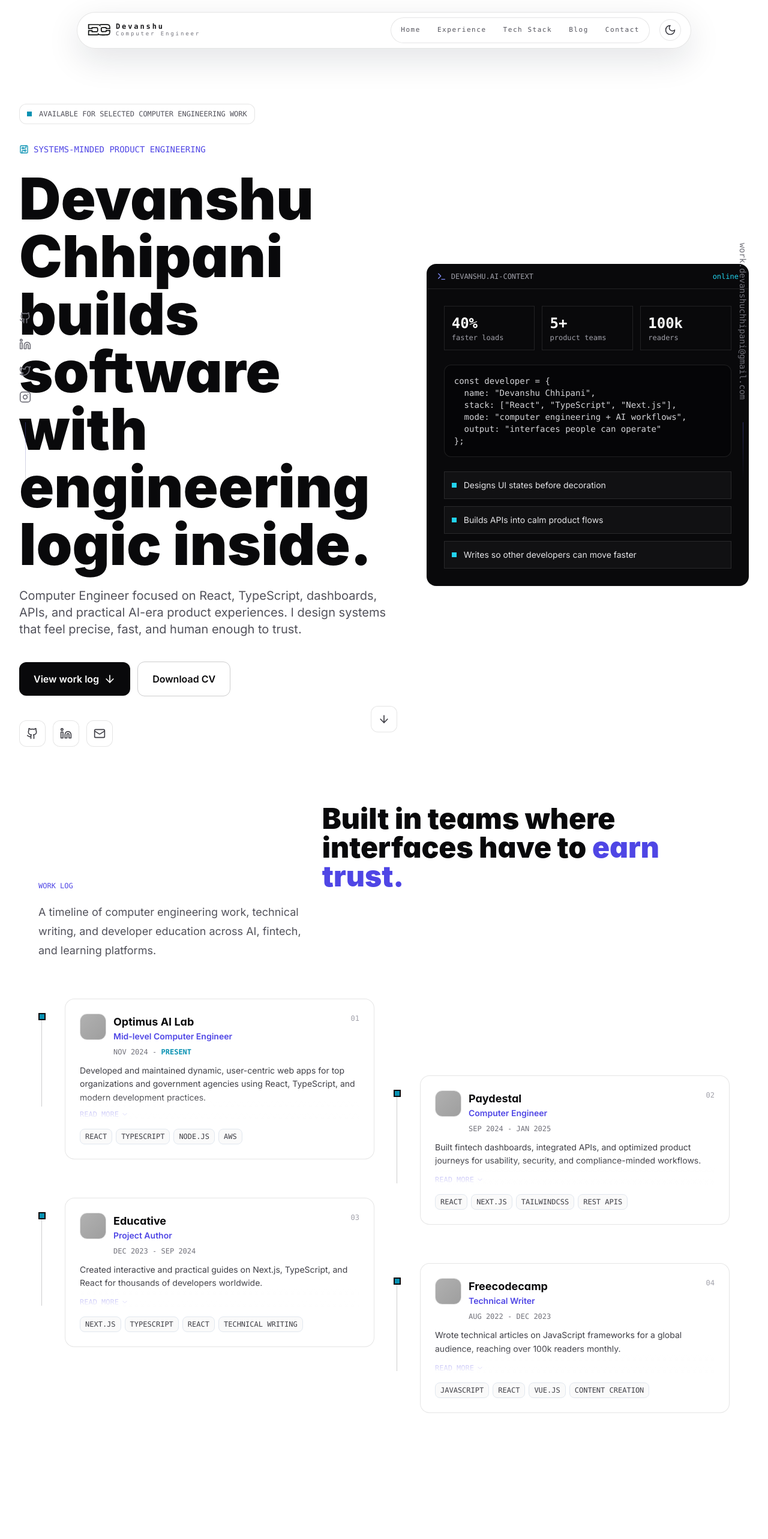
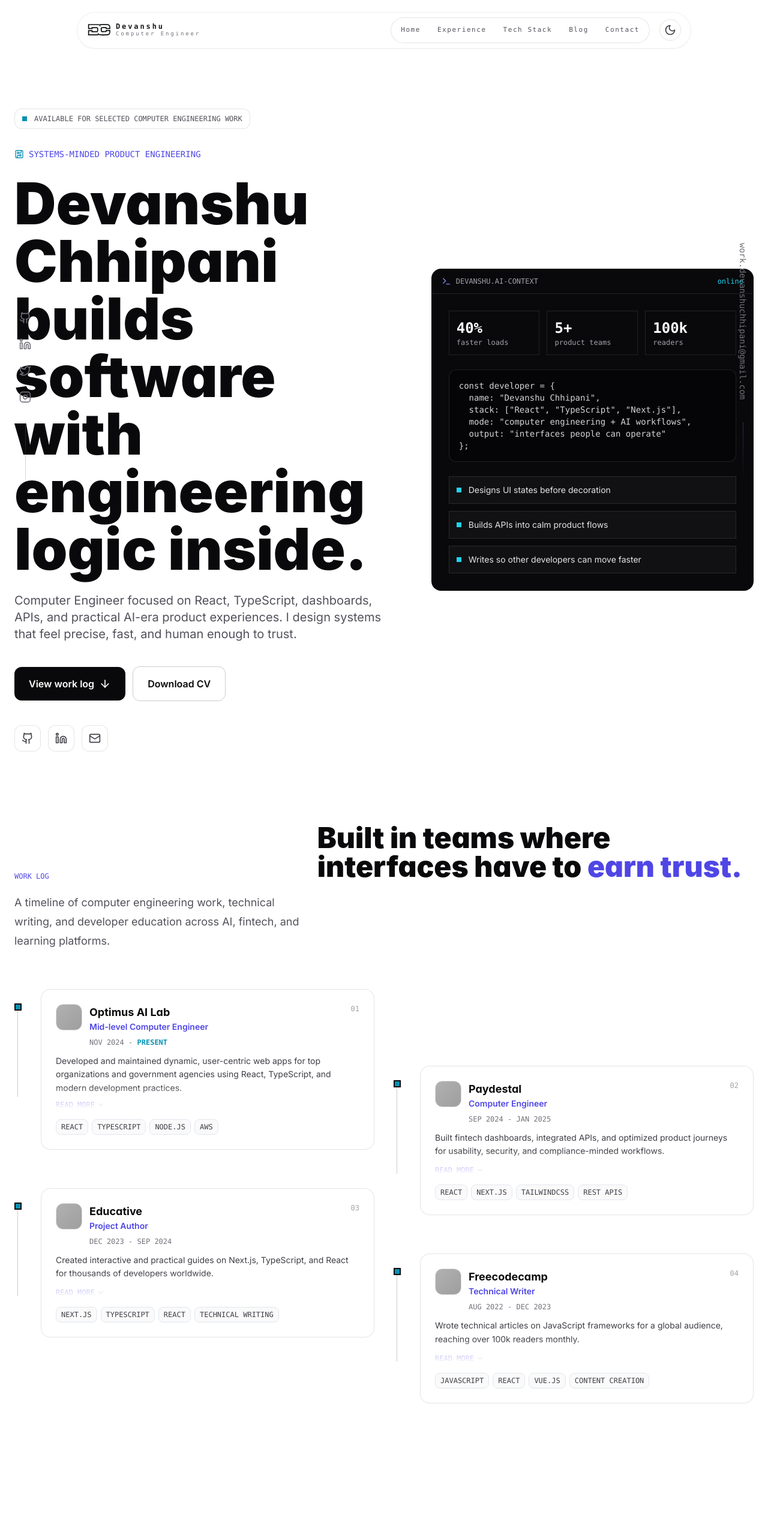
Before and after one commit to devanshu1010/devanshu-chhipani, a React (Vite) app: page / in a window 1280 px wide. Shown: the top 2566 px of the page at 60% size. Built offline with nearby package versions, Linux system fonts and the light colour scheme; grey boxes are pictures that could not be loaded; a web font is replaced by a local one.

Commit message:
Changes
Co-authored-by: devanshu1010 <96529796+devanshu1010@users.noreply.github.com>

```diff
--- a/src/components/Blog.tsx
+++ b/src/components/Blog.tsx
@@ -30,8 +30,8 @@ const blogPosts = [
 
 const Blog = () => {
   return (
-    <section id="blog" className="relative overflow-hidden px-4 py-20 sm:px-6 md:py-28 lg:px-8">
-      <div className="relative mx-auto max-w-7xl">
+    <section id="blog" className="section-y relative overflow-hidden">
+      <div className="container-page relative">
         <div className="mb-12 grid gap-5 lg:grid-cols-[0.7fr_1.3fr] lg:items-end">
           <p className="font-mono text-xs uppercase text-indigo-600 dark:text-indigo-400">Field notes</p>
           <h2 className="text-4xl font-black leading-tight tracking-normal text-zinc-950 dark:text-white sm:text-5xl">
--- a/src/components/Contact.tsx
+++ b/src/components/Contact.tsx
@@ -8,8 +8,8 @@ const contactItems = [
 
 const Contact = () => {
   return (
-    <section id="contact" className="relative px-4 py-20 sm:px-6 lg:px-8">
-      <div className="mx-auto max-w-6xl">
+    <section id="contact" className="section-y relative">
+      <div className="container-page">
         <div className="mb-12 grid gap-5 lg:grid-cols-[0.8fr_1.2fr] lg:items-end">
           <p className="font-mono text-xs uppercase text-indigo-600 dark:text-indigo-400">Contact protocol</p>
           <h2 className="text-4xl font-black leading-tight tracking-normal text-zinc-950 dark:text-white sm:text-5xl">
--- a/src/components/Experience.tsx
+++ b/src/components/Experience.tsx
@@ -149,8 +149,8 @@ const ExperienceCard: React.FC<ExperienceCardProps> = ({ exp, index }) => {
 
 const Experience = () => {
   return (
-    <section id="experience" className="relative overflow-hidden px-3 py-16 sm:px-6 md:py-24 lg:px-8">
-      <div className="relative mx-auto max-w-6xl">
+    <section id="experience" className="section-y relative overflow-hidden">
+      <div className="container-page relative">
         <div className="mb-12 grid gap-5 md:mb-16 lg:grid-cols-[0.8fr_1.2fr] lg:items-end">
           <p className="font-mono text-xs uppercase text-indigo-600 dark:text-indigo-400">Work log</p>
           <h2 className="text-4xl font-black leading-tight tracking-normal text-zinc-950 dark:text-white sm:text-5xl">
--- a/src/components/Header.tsx
+++ b/src/components/Header.tsx
@@ -49,7 +49,7 @@ const Header = () => {
     <div className="sticky left-0 top-4 z-50 flex w-full justify-center px-3 pointer-events-none sm:top-5">
       <header className="pointer-events-auto w-full max-w-5xl">
         <nav
-          className="relative mx-auto flex items-center justify-between gap-4 rounded-full border border-black/10 bg-white/75 px-3 py-2 shadow-[0_18px_55px_rgba(15,23,42,0.12)] backdrop-blur-md dark:border-white/10 dark:bg-black/75 dark:shadow-[0_18px_55px_rgba(0,0,0,0.42)] sm:px-4"
+          className="relative mx-auto flex items-center justify-between gap-4 rounded-full border border-black/[0.06] bg-white/80 px-3 py-2 shadow-sm backdrop-blur-md dark:border-white/[0.08] dark:bg-black/80 sm:px-4"
         >
           <div className="flex-shrink-0 flex items-center">
             <button
--- a/src/components/Hero.tsx
+++ b/src/components/Hero.tsx
@@ -19,10 +19,9 @@ const Hero = () => {
     <section
       id="home"
       ref={heroRef}
-      className="relative min-h-screen overflow-hidden px-4 pt-28 sm:px-6 lg:px-8"
+      className="relative min-h-screen overflow-hidden pt-30"
     >
-
-      <div className="relative z-10 mx-auto grid min-h-[calc(100vh-7rem)] max-w-7xl items-center gap-12 lg:grid-cols-[1.08fr_0.92fr]">
+      <div className="container-page relative z-10 grid min-h-[calc(100vh-120px)] items-center gap-16 lg:grid-cols-[1.08fr_0.92fr]">
         <div className="space-y-8">
           <div className="inline-flex items-center gap-3 rounded-md border border-black/10 bg-[#ffffff] px-3 py-2 font-mono text-xs uppercase text-zinc-600 dark:border-white/10 dark:bg-black/30 dark:text-zinc-300">
             <span className="h-2 w-2 bg-cyan-600 dark:bg-cyan-400"></span>
@@ -123,13 +122,6 @@ const Hero = () => {
           </div>
         </div>
 
-        <button
-          onClick={() => scrollToSection('experience')}
-          className="absolute bottom-6 left-1/2 grid h-11 w-11 -translate-x-1/2 place-items-center rounded-md border border-black/10 bg-[#ffffff] text-zinc-700 transition-colors hover:border-indigo-500/40 hover:bg-zinc-950 hover:text-indigo-300 dark:border-white/10 dark:bg-black/30 dark:text-zinc-300 dark:hover:border-indigo-400/40 dark:hover:bg-white dark:hover:text-indigo-600"
-          aria-label="Scroll to experience"
-        >
-          <ArrowDown className="h-5 w-5" />
-        </button>
       </div>
     </section>
   );
--- a/src/components/TechStack.tsx
+++ b/src/components/TechStack.tsx
@@ -52,11 +52,8 @@ const TechStack = () => {
   const active = techCategories[selected];
 
   return (
-    <section
-      id="tech"
-      className="relative overflow-hidden px-4 py-24 sm:px-6 md:py-32 lg:px-8"
-    >
-      <div className="relative mx-auto max-w-6xl">
+    <section id="tech" className="section-y relative overflow-hidden">
+      <div className="container-page relative">
         {/* Header */}
         <div className="mb-16 grid gap-6 lg:grid-cols-[0.8fr_1.2fr] lg:items-end">
           <div className="inline-flex w-fit items-center gap-2 rounded-full border border-indigo-500/25 bg-indigo-500/[0.05] px-3 py-1.5 font-mono text-[11px] uppercase tracking-widest text-indigo-600 dark:border-indigo-400/25 dark:bg-indigo-400/[0.05] dark:text-indigo-400">
```
